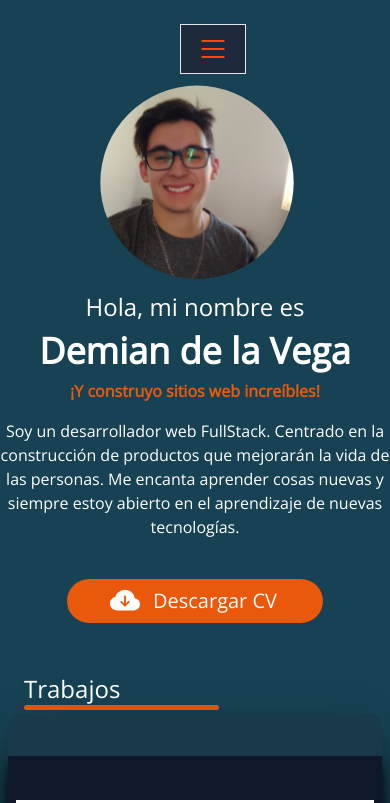
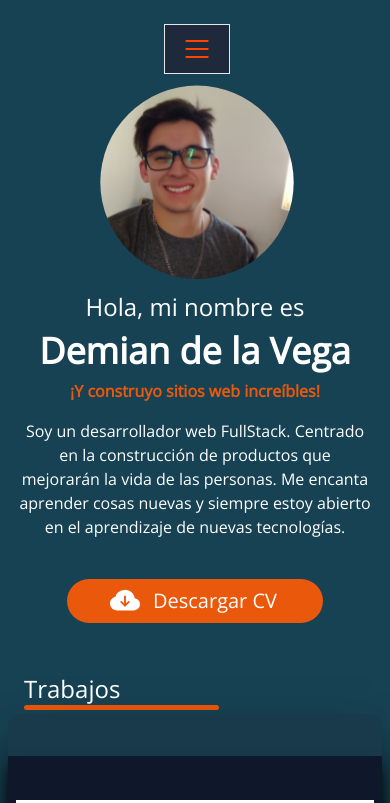
Before and after one commit to DemIGoD45/MyPortfolio, a React (Create React App) app: page / in a window 390 px wide. Shown: the top 803 px of the page. Built offline with nearby package versions, Linux system fonts and the light colour scheme.

Commit message:
Mejorando Mobile Nav

```diff
--- a/src/Components/Home/Home.jsx
+++ b/src/Components/Home/Home.jsx
@@ -26,7 +26,7 @@ const Home = () => {
                 <p className='text-2xl mb-2 md:text-5xl '>Hola, mi nombre es </p>
                 <h1 className='text-4xl md:text-7xl font-extrabold '>Demian de la Vega</h1>
                 <p className=' font-semibold text-orange-600 mt-2'>¡Y construyo sitios web increíbles!</p>
-                <p className='px-14 w-4/5 text-center pt-4 ml-16 md:text-left md:p-0 md:pt-2 md:ml-0'>
+                <p className='px-20 sm:px-14 w-4/5 text-center pt-4 ml-16 md:text-left md:p-0 md:pt-2 md:ml-0'>
                     Soy un desarrollador web FullStack.
                     Centrado en la construcción de productos que mejorarán la vida de las personas.
                     Me encanta aprender cosas nuevas y siempre estoy abierto en el aprendizaje de nuevas tecnologías.
--- a/src/Components/Nav/MobileBtn.jsx
+++ b/src/Components/Nav/MobileBtn.jsx
@@ -4,7 +4,7 @@ import { Link } from "react-scroll";
 
 export default function MobileBtn() {
   return (
-    <div className="max-w-min text-right z-50 fixed md:hidden flex items-center border border-nav top-6 sm:right-8 right-36">
+    <div className="max-w-min text-right z-50 fixed md:hidden flex items-center border border-nav top-6 sm:right-8 right-40">
       <Menu as="div" className="relative inline-block text-left">
         <div>
           <Menu.Button className="inline-flex justify-center w-full px-4 py-2 text-sm font-medium text-white bg-slate-800   focus:outline-none focus-visible:ring-2 focus-visible:ring-white ">
```
